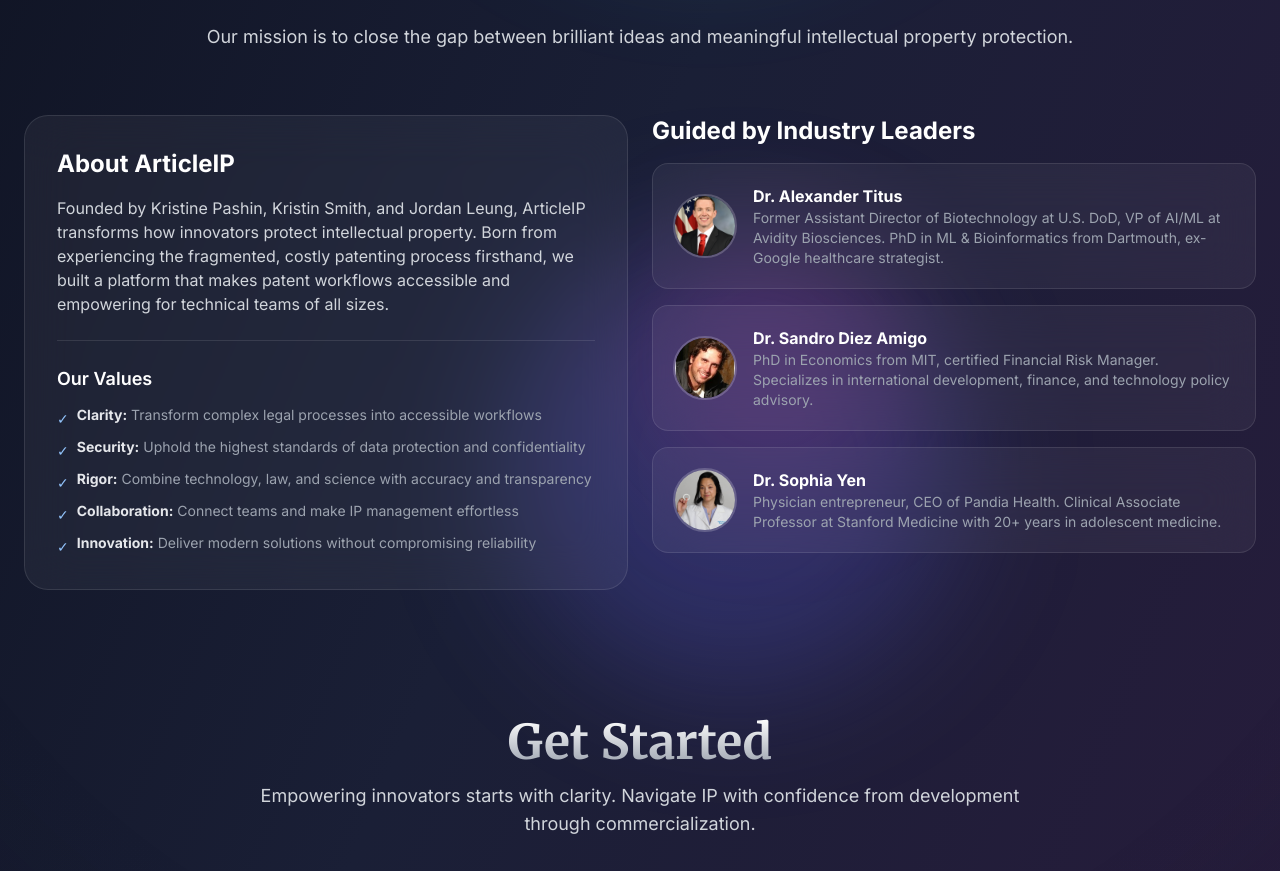
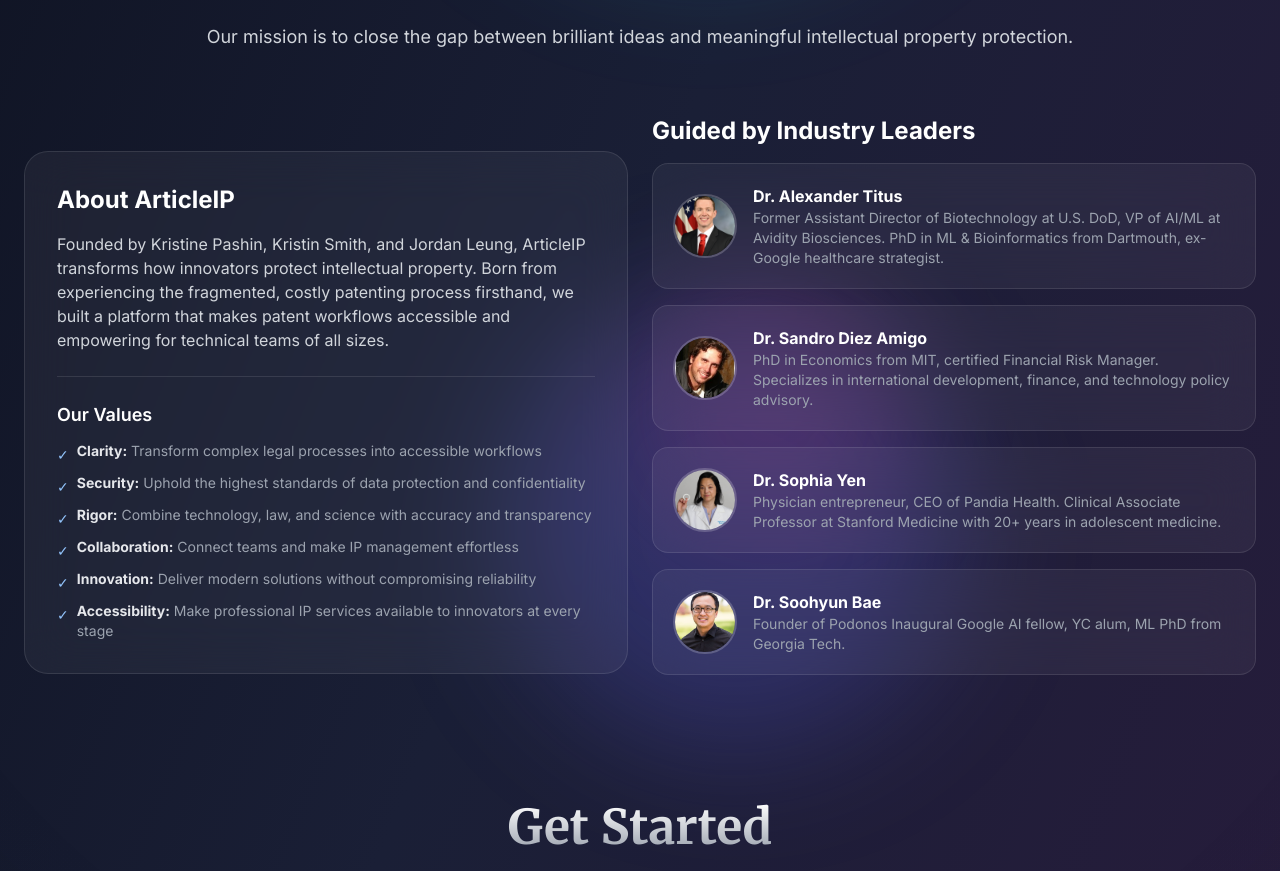
Before and after one commit to MarcPashin/ArticleIP, a Next.js app: page / in a window 1280 px wide. Shown: the part 1290-2161 px from the top of the page. Built offline with nearby package versions, Linux system fonts and the light colour scheme.

Commit message:
Add Dr. Soohyun Bae to advisors and update company section
Added Dr. Soohyun Bae to the advisors list with profile image. Updated company values to include 'Accessibility' and adjusted layout spacing for improved presentation.

```diff
--- a/components/company-section.tsx
+++ b/components/company-section.tsx
@@ -19,6 +19,12 @@
         desc: 'Physician entrepreneur, CEO of Pandia Health. Clinical Associate Professor at Stanford Medicine with 20+ years in adolescent medicine.',
         image: '/advisors/siphiayen.jpg'
     },
+    {
+        name: 'Dr. Soohyun Bae',
+        desc: 'Founder of Podonos Inaugural Google AI fellow, YC alum, ML PhD from Georgia Tech.',
+        image: '/advisors/soohyun.jpeg'
+    },
+
 ];
 
 export const CompanySection = () => {
@@ -41,8 +47,8 @@
                 <p className="mt-6 max-w-4xl mx-auto text-lg text-gray-300 leading-relaxed">Our mission is to close the gap between brilliant ideas and meaningful intellectual property protection.</p>
             </div>
              <div className="grid grid-cols-1 lg:grid-cols-2 gap-6 items-start">
-                <div className="space-y-6">
-                    <div className="p-8 rounded-3xl bg-white/5 border border-white/10 backdrop-blur-xl">
+                <div className="space-y-20">
+                    <div className="p-8 rounded-3xl bg-white/5 border border-white/10 backdrop-blur-xl mt-9">
                         <h3 className="text-2xl font-bold text-white mb-4">About ArticleIP</h3>
                         <p className="text-gray-300 mb-6">Founded by Kristine Pashin, Kristin Smith, and Jordan Leung, ArticleIP transforms how innovators protect intellectual property. Born from experiencing the fragmented, costly patenting process firsthand, we built a platform that makes patent workflows accessible and empowering for technical teams of all sizes.</p>
                         <div className="pt-6 border-t border-white/10">
@@ -53,6 +59,7 @@
                                 <li className="flex items-start gap-x-2"><span className="text-blue-300 mt-1">✓</span> <span><b className="text-gray-200">Rigor:</b> Combine technology, law, and science with accuracy and transparency</span></li>
                                 <li className="flex items-start gap-x-2"><span className="text-blue-300 mt-1">✓</span> <span><b className="text-gray-200">Collaboration:</b> Connect teams and make IP management effortless</span></li>
                                 <li className="flex items-start gap-x-2"><span className="text-blue-300 mt-1">✓</span> <span><b className="text-gray-200">Innovation:</b> Deliver modern solutions without compromising reliability</span></li>
+                                <li className="flex items-start gap-x-2"><span className="text-blue-300 mt-1">✓</span> <span><b className="text-gray-200">Accessibility:</b> Make professional IP services available to innovators at every stage</span></li>
                             </ul>
                         </div>
                     </div>
```
Also changed, not shown: public/advisors/soohyun.jpeg (added).
